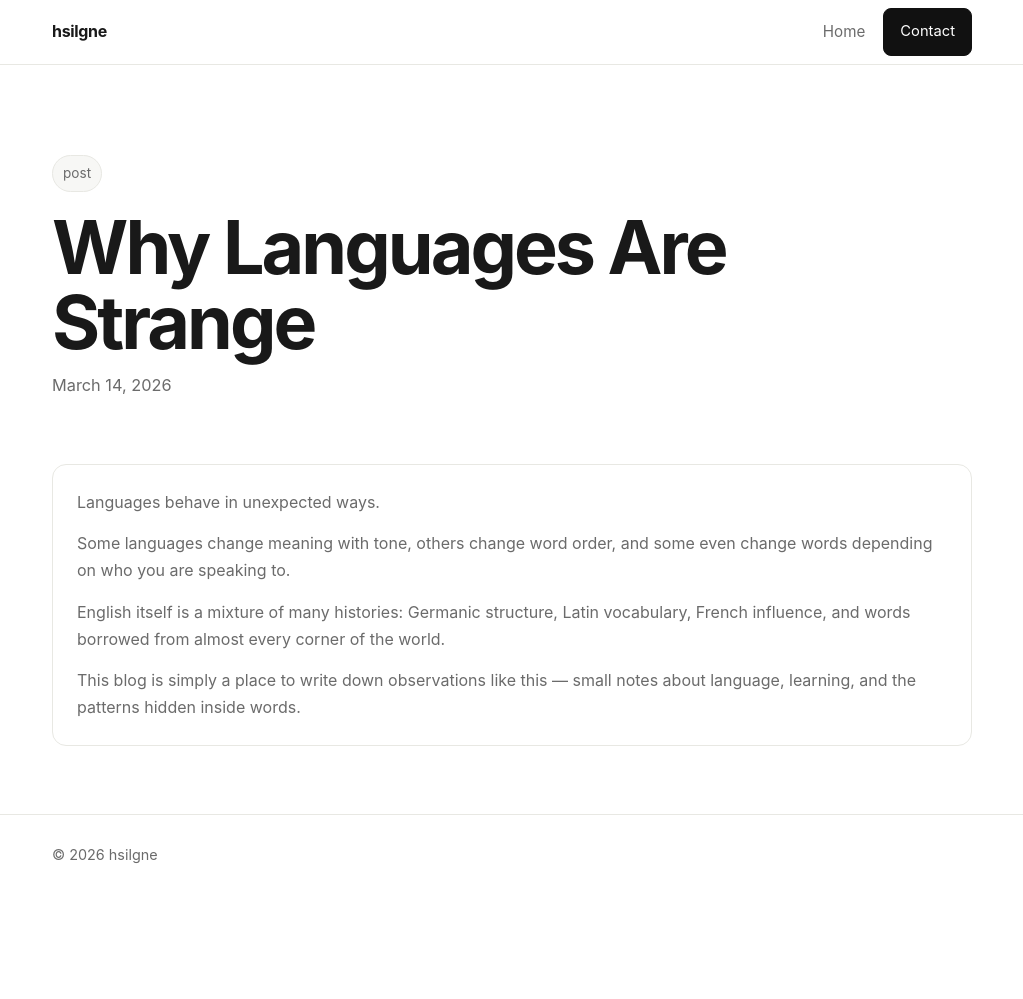
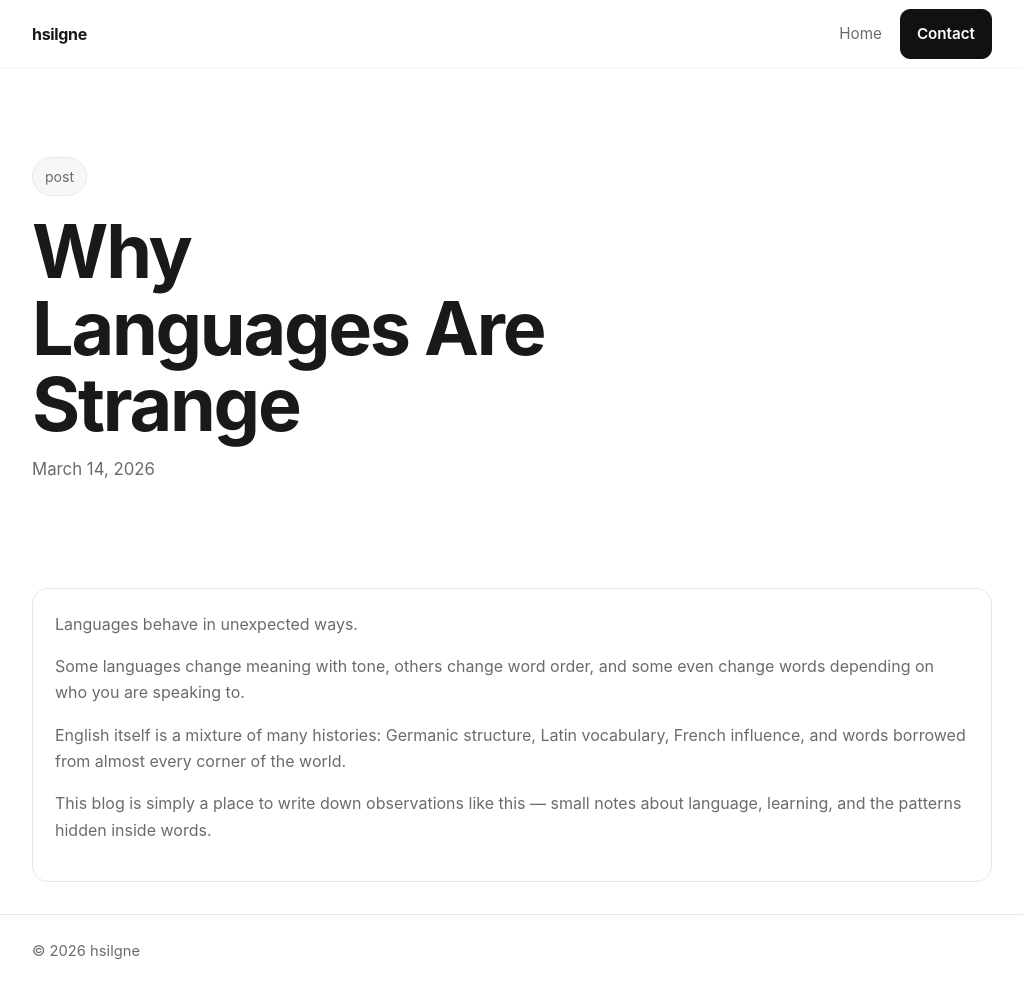
Before and after one commit to alinsalari/hsilgne, a Jekyll site: the page built from _posts/2026-03-14-first-post.md, in a window 1280 px wide and 1004 px high. Shown: the top 999 px of the window, without its empty margins (128-1151 px from the left). Built offline with Jekyll 4.4.1, drawn with Linux system fonts in a browser that asks for light colours.

Commit message:
Refactor CSS variables and styles for consistency

```diff
--- a/assets/styles.css
+++ b/assets/styles.css
@@ -5,20 +5,20 @@
 --line:#e8e8e3;
 --text:#191919;
 --muted:#6b6b6b;
---max:920px;
---radius:14px;
+--accent:#111111;
+--max:960px;
+--radius:16px;
 }
 
 *{box-sizing:border-box}
-
 html{scroll-behavior:smooth}
 
 body{
 margin:0;
-font-family:Inter,system-ui,-apple-system,BlinkMacSystemFont,"Segoe UI",sans-serif;
+font-family:Inter,ui-sans-serif,system-ui,-apple-system,BlinkMacSystemFont,"Segoe UI",sans-serif;
 background:var(--bg);
 color:var(--text);
-line-height:1.7;
+line-height:1.65;
 }
 
 a{
@@ -28,41 +28,42 @@ text-decoration:none;
 
 .container{
 width:min(var(--max),calc(100% - 32px));
-margin:auto;
+margin:0 auto;
 }
 
 header{
 position:sticky;
 top:0;
-background:rgba(255,255,255,.9);
+background:rgba(255,255,255,0.88);
 backdrop-filter:blur(10px);
-border-bottom:1px solid var(--line);
-z-index:20;
+border-bottom:1px solid rgba(0,0,0,0.04);
+z-index:50;
 }
 
 .nav{
 display:flex;
 justify-content:space-between;
 align-items:center;
-min-height:64px;
+min-height:68px;
 gap:16px;
 }
 
 .brand{
+font-size:1rem;
 font-weight:700;
-letter-spacing:-.02em;
+letter-spacing:-0.02em;
 }
 
 nav{
 display:flex;
 gap:18px;
+flex-wrap:wrap;
 align-items:center;
-flex-wrap:wrap;
 }
 
 nav a{
 color:var(--muted);
-font-size:.95rem;
+font-size:0.95rem;
 }
 
 nav a:hover{
@@ -73,65 +74,85 @@ color:var(--text);
 display:inline-flex;
 align-items:center;
 justify-content:center;
-padding:10px 16px;
-border-radius:8px;
+padding:11px 16px;
+border-radius:10px;
+font-size:0.95rem;
+font-weight:600;
+transition:0.18s ease;
 border:1px solid var(--line);
-font-size:.92rem;
-text-decoration:none;
-background:#fff;
 }
 
 .button-dark{
-background:#111;
-color:#fff;
-border-color:#111;
+background:#111111;
+color:#ffffff;
+border-color:#111111;
+}
+
+.button-dark:hover{
+opacity:0.92;
+}
+
+.button-light{
+background:#ffffff;
+color:var(--text);
+}
+
+.button-light:hover{
+background:var(--soft);
 }
 
 .hero{
-padding:90px 0 36px;
+padding:88px 0 48px;
 }
 
 .eyebrow{
 display:inline-block;
-padding:6px 10px;
+padding:7px 12px;
 border:1px solid var(--line);
 border-radius:999px;
 background:var(--soft);
-font-size:.85rem;
 color:var(--muted);
+font-size:0.88rem;
 margin-bottom:18px;
 }
 
+h1,h2,h3{
+margin:0 0 12px;
+letter-spacing:-0.03em;
+}
+
 h1{
-font-size:clamp(2.5rem,6vw,4.6rem);
-margin:0 0 12px;
-letter-spacing:-.04em;
-line-height:1.02;
+font-size:clamp(2.3rem,7vw,4.6rem);
+line-height:1.04;
+max-width:11ch;
 }
 
 h2{
-font-size:clamp(1.35rem,4vw,2rem);
-margin:0 0 10px;
-letter-spacing:-.03em;
-line-height:1.15;
+font-size:clamp(1.5rem,4vw,2.3rem);
+line-height:1.1;
+}
+
+h3{
+font-size:1.08rem;
+line-height:1.25;
 }
 
 .lead{
-max-width:56ch;
+max-width:58ch;
+font-size:1.05rem;
 color:var(--muted);
-font-size:1.02rem;
-margin:0;
+margin:0 0 24px;
 }
 
 .hero-actions{
 display:flex;
 gap:12px;
-margin-top:22px;
 flex-wrap:wrap;
+margin-bottom:10px;
 }
 
 section{
-padding:28px 0;
+padding:32px 0;
 }
 
 .section-head{
@@ -140,15 +161,15 @@ margin-bottom:18px;
 
 .section-copy{
 color:var(--muted);
-max-width:60ch;
+max-width:62ch;
 margin:0;
 }
 
 .card{
-padding:24px;
+padding:22px;
 border:1px solid var(--line);
-border-radius:14px;
-background:#fff;
+border-radius:var(--radius);
+background:var(--surface);
 }
 
 .card + .card{
@@ -157,35 +178,38 @@ margin-top:16px;
 
 .card p{
 color:var(--muted);
-margin:0 0 14px;
-}
-
-.card p:last-child{
-margin-bottom:0;
+margin-top:0;
 }
 
 .post-meta{
+font-size:0.85rem;
 color:var(--muted);
-font-size:.92rem;
-margin-bottom:10px;
+margin-bottom:8px;
+}
+
+.contact-card a{
+font-weight:600;
 }
 
 footer{
 border-top:1px solid var(--line);
-padding:28px 0;
+padding:24px 0 40px;
 color:var(--muted);
-font-size:.9rem;
-margin-top:40px;
+font-size:0.92rem;
 }
 
-@media(max-width:820px){
+@media (max-width:860px){
 .nav{
+align-items:flex-start;
 flex-direction:column;
-align-items:flex-start;
-padding:12px 0;
+padding:14px 0;
 }
 
 .hero{
-padding-top:60px;
+padding-top:58px;
+}
+
+h1{
+max-width:100%;
 }
 }
```
